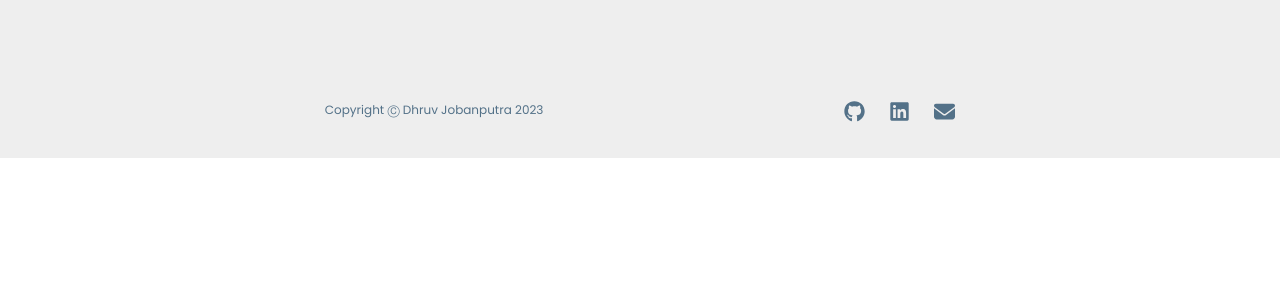
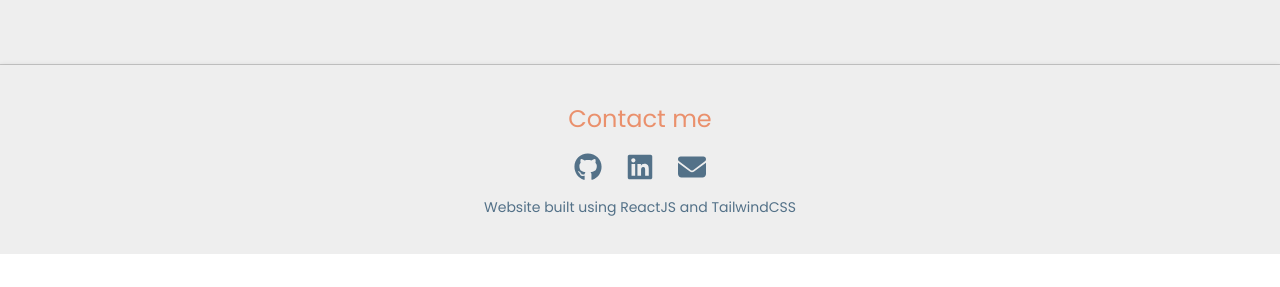
Before and after one commit to Dhrubub/portfolio, a React (Vite) app: page / in a window 1280 px wide. Shown: the part 510-797 px from the top of the page. Built offline with nearby package versions, Linux system fonts and the light colour scheme.

Commit message:
contact me, transparent background, apple icon

```diff
--- a/index.html
+++ b/index.html
@@ -3,6 +3,11 @@
 	<head>
 		<meta charset="UTF-8" />
 		<link rel="icon" type="image/svg+xml" href="/light-logo.png" />
+		<link
+			rel="apple-touch-icon"
+			href="%PUBLIC_URL%/light-logo-transparent.png"
+		/>
+
 		<meta name="viewport" content="width=device-width, initial-scale=1.0" />
 		<title>Dhruv Jobanputra</title>
 	</head>
--- a/src/App.tsx
+++ b/src/App.tsx
@@ -41,7 +41,7 @@ const App = () => {
 	};
 
 	return (
-		<div className='bg-primary w-full overflow-hidden'>
+		<div className='bg-primary w-full overflow-hidden scrollbar'>
 			<Helmet>
 				<link
 					rel='icon'
@@ -71,7 +71,7 @@ const App = () => {
 			</div>
 
 			<div className={`bg-primary ${styles.flexStart}`}>
-				<div className={`${styles.boxWidth}`}>
+				<div className={`w-full`}>
 					<Footer />
 				</div>
 			</div>
--- a/src/components/Footer.tsx
+++ b/src/components/Footer.tsx
@@ -22,23 +22,26 @@ const Footer = () => {
 		},
 	];
 	return (
-		<div className='py-6'>
-			<div className='w-full flex justify-between items-between ss:justify-evenly px-6 md:flex-row flex-row p-3 '>
-				<p className='text-[12px] text-secondary'>
-					Copyright Ⓒ Dhruv Jobanputra 2023
+		<div id='contact' className='py-6 card-shadow'>
+			<div className='w-full flex justify-center items-center px-6 flex-col p-3 '>
+				<p className='text-[18px] sm:text-[24px] text-tertiary mb-4'>
+					Contact me
 				</p>
 				<div className='flex flex-row'>
 					{FooterLinks.map((link, index) => (
 						<FontAwesomeIcon
 							key={link.name}
 							icon={link.icon}
-							className={`w-[21px] h-[21px] object-contain cursor-pointer
-                            text-secondary
+							className={`w-[20px] h-[20px] sm:w-[28px] sm:h-[28px] object-contain cursor-pointer
+                            text-secondary mb-4
 							${index !== FooterLinks.length - 1 ? 'mr-6' : 'mr-0'}`}
 							onClick={() => window.open(link.link, '_blank')}
 						/>
 					))}
 				</div>
+				<p className='text-[12px] sm:text-[14px] text-secondary'>
+					Website built using ReactJS and TailwindCSS
+				</p>
 			</div>
 		</div>
 	);
--- a/src/index.css
+++ b/src/index.css
@@ -57,3 +57,8 @@
 
 	background: var(--secondary) !important;
 }
+
+.card-shadow {
+	box-shadow: rgba(0, 0, 0, 0.1) 0px 0px 5px 0px,
+		rgba(0, 0, 0, 1) 0px 0px 1px 0px;
+}
```
Also changed, not shown: src/assets/light-logo-transparent.png (added).
